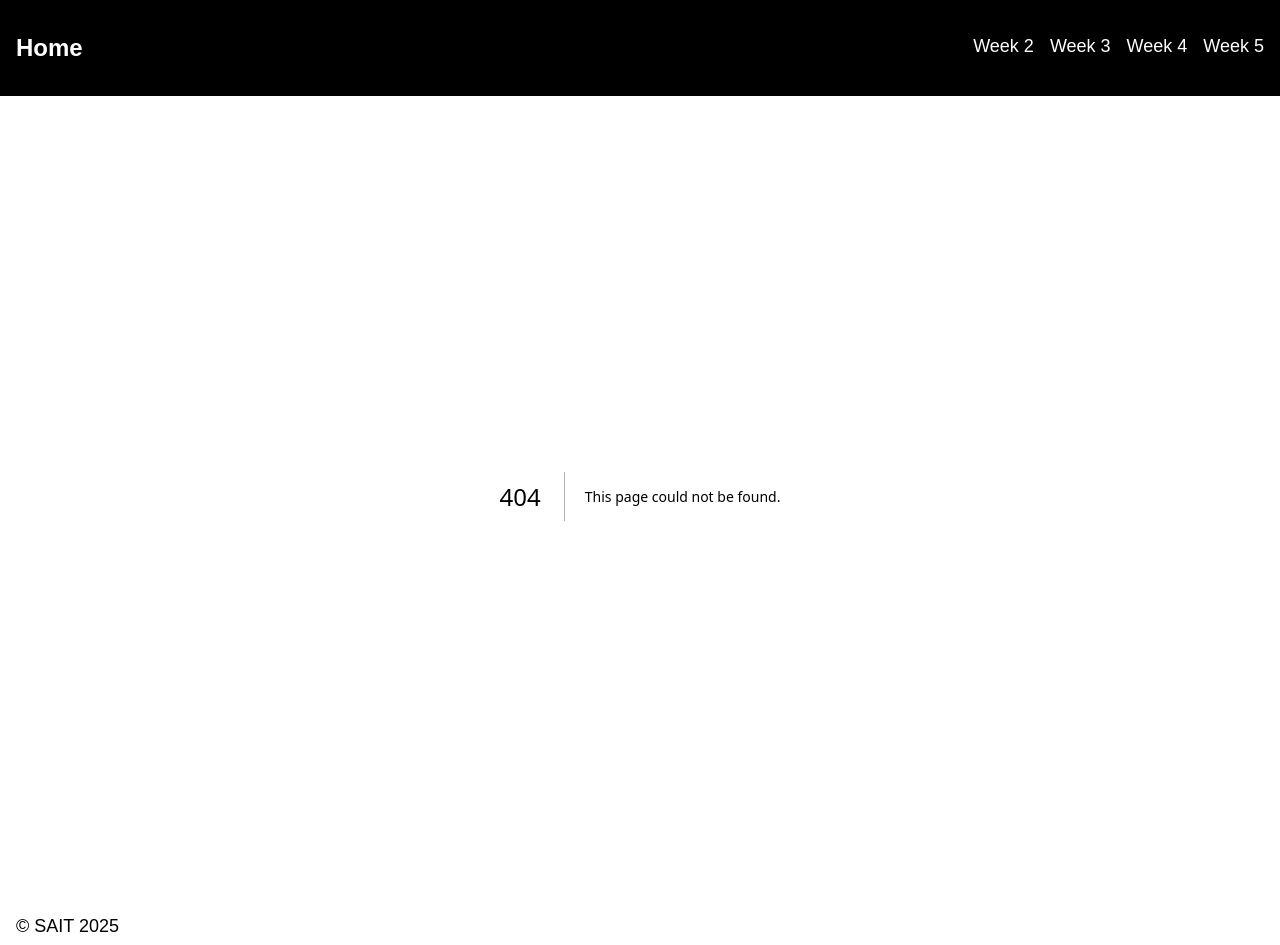
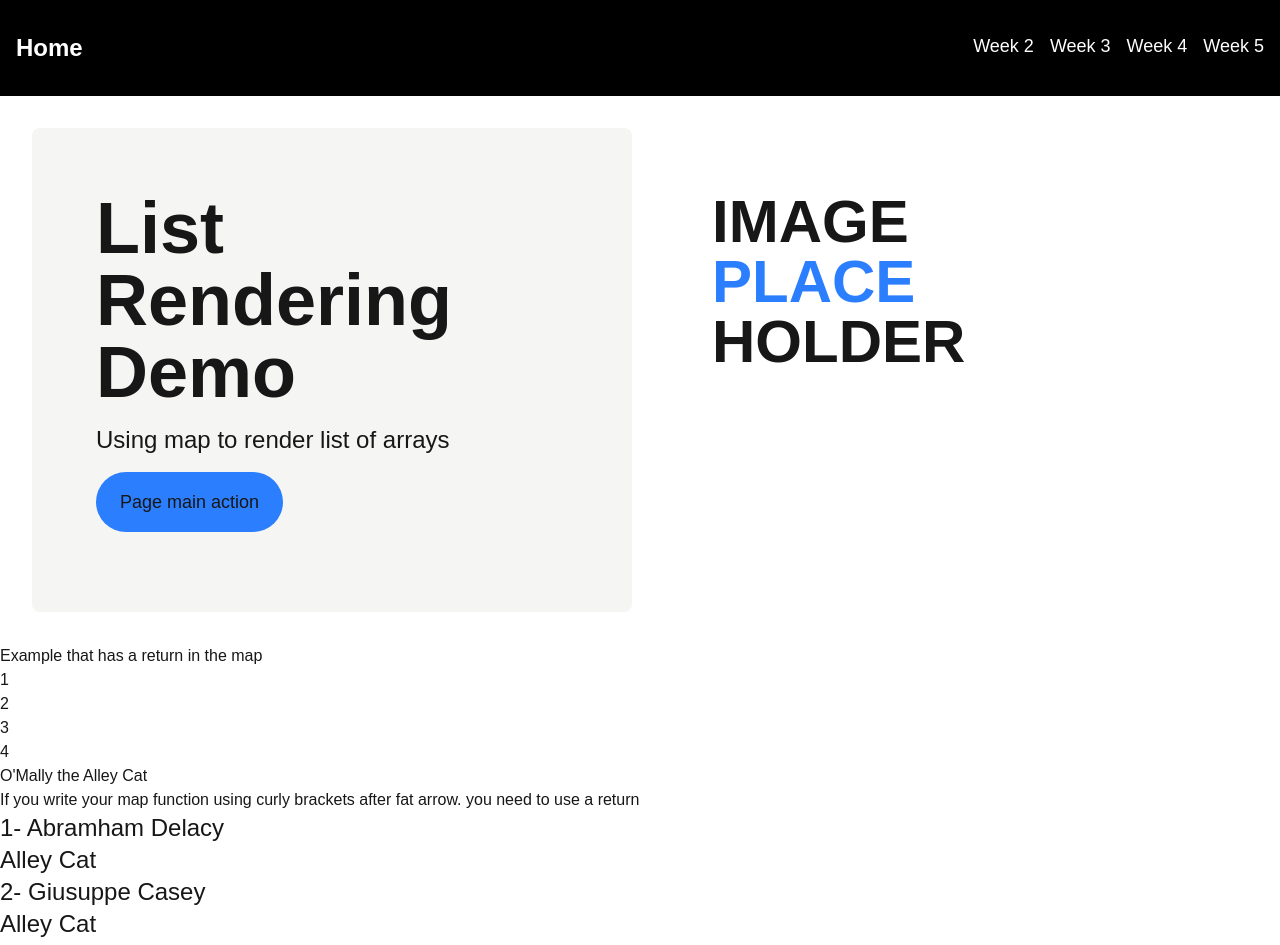
Before and after one commit to louielynmata/cprg-306-demo-site, a Next.js app: page /week-6 in a window 1280 px wide. Before the commit this address had no page. Shown: the top 945 px of the page. Built offline with nearby package versions, Linux system fonts and the light colour scheme.

Commit message:
week 6 basic example

```diff
--- /dev/null
+++ b/app/week-6/page.js
@@ -0,0 +1,55 @@
+import PageHeader from "../components/PageHeader";
+export default function Page() {
+  const testArr = [1, 2, 3, 4];
+  const identities = [
+    {
+      name: "Abramham Delacy",
+      age: 6,
+      species: "Cat",
+      variant: "Alley",
+    },
+    { name: "Giusuppe Casey", age: 8, species: "Cat", variant: "Alley" },
+    {
+      name: "Thomas O'Mally",
+      age: 10,
+      species: "Cat",
+      variant: "Alley",
+    },
+  ];
+
+  return (
+    <main>
+      <PageHeader
+        title="List Rendering Demo"
+        description="Using map to render list of arrays"
+      />
+      <div>
+        <h2>Example that has a return in the map</h2>
+        <ul>
+          {testArr.map((num) => {
+            return <li>{num}</li>;
+          })}
+        </ul>
+      </div>
+      <div>
+        <h2>O'Mally the Alley Cat</h2>
+        <p>
+          If you write your map function using curly brackets after fat arrow.
+          you need to use a return
+        </p>
+        <ul>
+          {identities.map((identity, index) => (
+            <li key={index} className="text-2xl">
+              <h3>
+                {index + 1}- {identity.name}
+              </h3>
+              <p>
+                {identity.variant} {identity.species}
+              </p>
+            </li>
+          ))}
+        </ul>
+      </div>
+    </main>
+  );
+}
```
